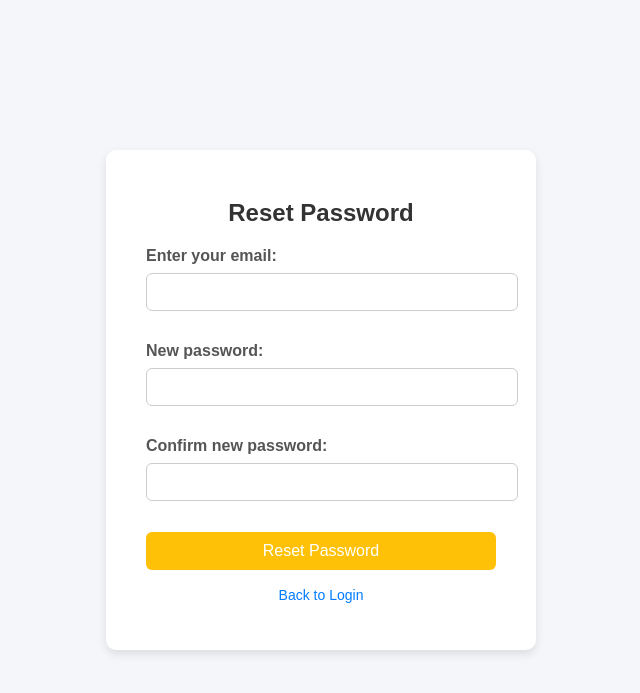
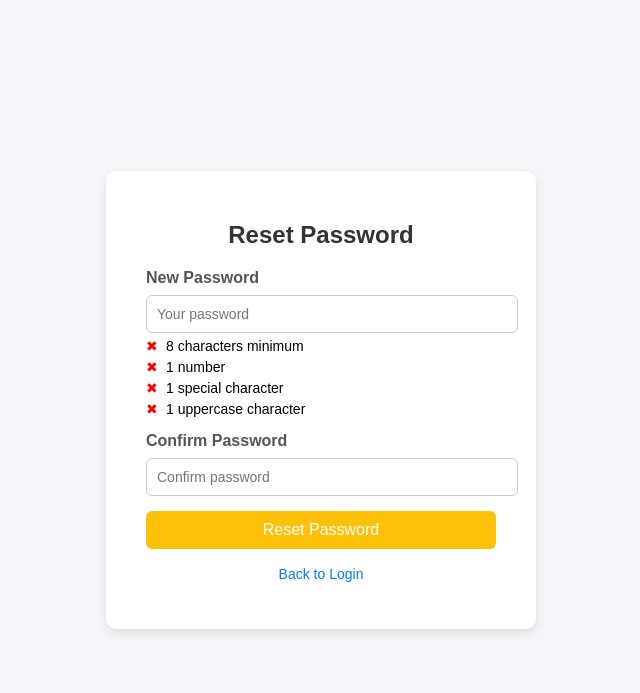
Before and after one commit to kiryl0047/CSIT327-G6-HPISystem, a Django app: page /password_reset/ in a window 1280 px wide. Shown: the top 693 px of the page, without its empty margins (319-959 px from the left). Run offline with Django 5.2, Linux system fonts and the light colour scheme.

Commit message:
Add basic password validation UI and checks for password reset

```diff
--- a/healthcarePatientInformationSystem/main/templates/password_reset.html
+++ b/healthcarePatientInformationSystem/main/templates/password_reset.html
@@ -13,6 +13,7 @@
       height: 100vh;
       margin: 0;
     }
+
     .form-container {
       background: #fff;
       padding: 30px 40px;
@@ -20,17 +21,20 @@
       box-shadow: 0px 4px 10px rgba(0, 0, 0, 0.1);
       width: 350px;
     }
+
     .form-container h2 {
       text-align: center;
       margin-bottom: 20px;
       color: #333;
     }
+
     label {
       display: block;
       margin-bottom: 8px;
       color: #555;
       font-weight: bold;
     }
+
     input {
       width: 100%;
       padding: 10px;
@@ -40,10 +44,12 @@
       outline: none;
       font-size: 14px;
     }
+
     input:focus {
       border-color: #ffc107;
       box-shadow: 0 0 5px rgba(255, 193, 7, 0.2);
     }
+
     button {
       width: 100%;
       padding: 10px;
@@ -55,35 +61,128 @@
       cursor: pointer;
       transition: background 0.3s ease;
     }
+
     button:hover {
       background: #e0a800;
     }
+
     .extra-links {
       text-align: center;
       margin-top: 15px;
     }
+
     .extra-links a {
       color: #007bff;
       text-decoration: none;
       font-size: 14px;
       margin: 0 5px;
     }
+
     .extra-links a:hover {
       text-decoration: underline;
+    }
+
+    #requirements {
+      list-style: none;
+      padding-left: 0;
+      font-size: 14px;
+      margin-top: -10px;
+      margin-bottom: 15px;
+    }
+
+    #requirements li {
+      margin-bottom: 5px;
+      padding-left: 20px;
+      position: relative;
+    }
+
+    #requirements li::before {
+      content: "✖";
+      position: absolute;
+      left: 0;
+      color: red;
+    }
+
+    #requirements li.valid {
+      color: green;
+    }
+
+    #requirements li.valid::before {
+      content: "✔";
+      color: green;
+    }
+
+    .error-message {
+      color: red;
+      font-size: 14px;
+      margin-bottom: 10px;
+      display: none;
     }
   </style>
 </head>
 <body>
 <div class="form-container">
   <h2>Reset Password</h2>
-    <form method="post">
+  <form method="post" id="resetForm">
     {% csrf_token %}
-    {{ form.as_p }}
+
+    <label for="password">New Password</label>
+    <input type="password" id="password" name="new_password1" placeholder="Your password" required>
+
+    <ul id="requirements">
+      <li id="length" class="invalid">8 characters minimum</li>
+      <li id="number" class="invalid">1 number</li>
+      <li id="special" class="invalid">1 special character</li>
+      <li id="uppercase" class="invalid">1 uppercase character</li>
+    </ul>
+
+    <label for="confirm">Confirm Password</label>
+    <input type="password" id="confirm" name="new_password2" placeholder="Confirm password" required>
+
+    <p id="error-message" class="error-message">Please meet all password requirements and ensure both fields match.</p>
+
     <button type="submit">Reset Password</button>
   </form>
   <div class="extra-links">
     <p><a href="{% url 'user_login' %}">Back to Login</a></p>
   </div>
 </div>
+
+<script>
+  const passwordInput = document.getElementById("password");
+  const confirmInput = document.getElementById("confirm");
+  const form = document.getElementById("resetForm");
+  const errorMessage = document.getElementById("error-message");
+
+  const lengthReq = document.getElementById("length");
+  const numberReq = document.getElementById("number");
+  const specialReq = document.getElementById("special");
+  const uppercaseReq = document.getElementById("uppercase");
+
+  passwordInput.addEventListener("input", function () {
+    const value = passwordInput.value;
+
+    value.length >= 8 ? lengthReq.classList.add("valid") : lengthReq.classList.remove("valid");
+    /\d/.test(value) ? numberReq.classList.add("valid") : numberReq.classList.remove("valid");
+    /[!@#$%^&*(),.?":{}|<>]/.test(value) ? specialReq.classList.add("valid") : specialReq.classList.remove("valid");
+    /[A-Z]/.test(value) ? uppercaseReq.classList.add("valid") : uppercaseReq.classList.remove("valid");
+  });
+
+  form.addEventListener("submit", function (e) {
+    const allValid = lengthReq.classList.contains("valid") &&
+                     numberReq.classList.contains("valid") &&
+                     specialReq.classList.contains("valid") &&
+                     uppercaseReq.classList.contains("valid");
+
+    const passwordsMatch = passwordInput.value === confirmInput.value;
+
+    if (!allValid || !passwordsMatch) {
+      e.preventDefault();
+      errorMessage.style.display = "block";
+    } else {
+      errorMessage.style.display = "none";
+    }
+  });
+</script>
 </body>
 </html>
--- a/healthcarePatientInformationSystem/main/urls.py
+++ b/healthcarePatientInformationSystem/main/urls.py
@@ -6,5 +6,5 @@ urlpatterns = [
     path("", views.user_login, name='user_login'),
     path("signup/", views.signup, name='signup'),
     path("password_reset/", views.password_reset, name='password_reset'),
-    path("logout/", LogoutView.as_view(next_page="login"), name="logout"),
+    path("logout/", LogoutView.as_view(next_page="user_login"), name="logout"),
 ]
```
Lines whose indentation alone changed are shown as unchanged.
